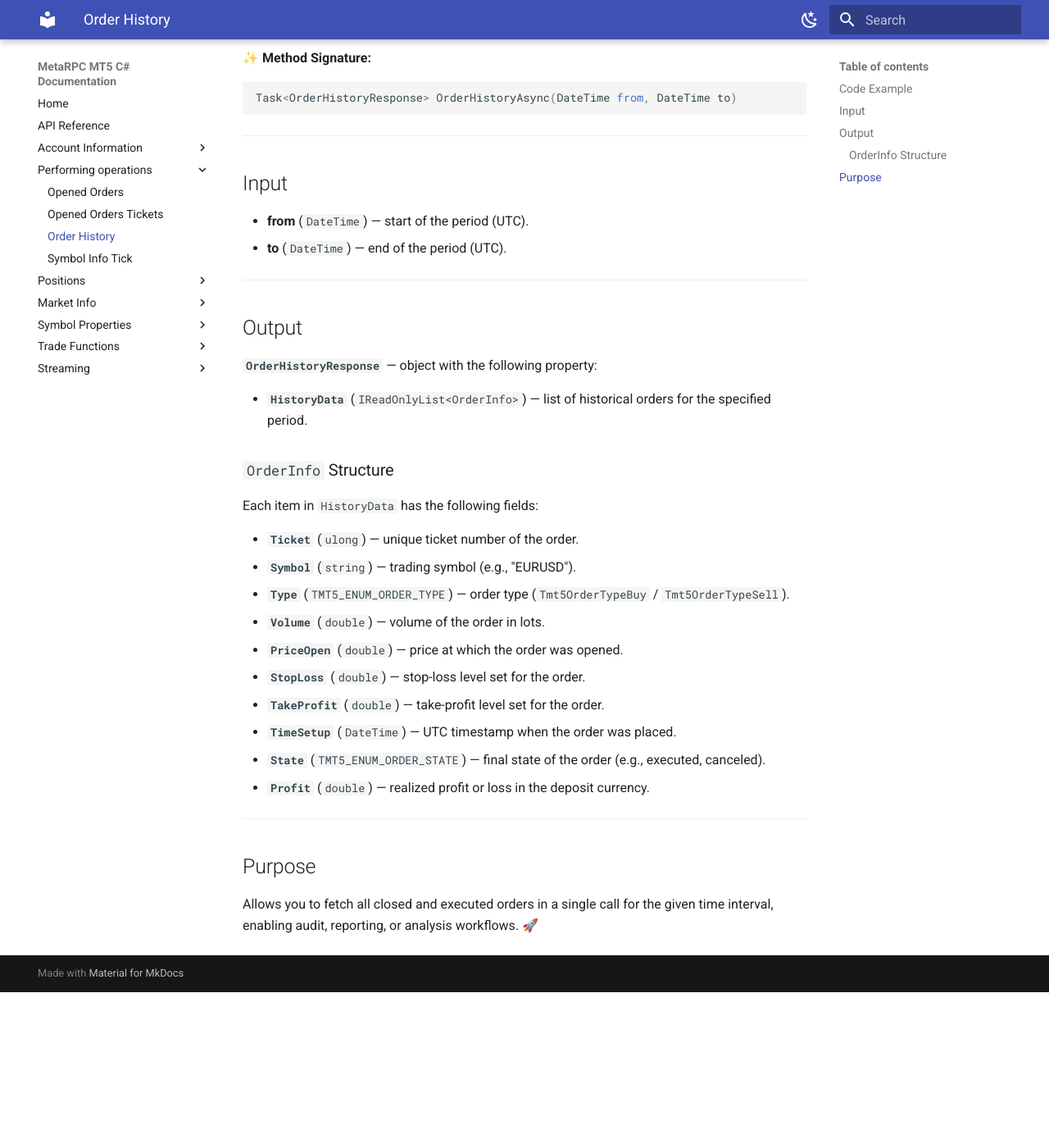
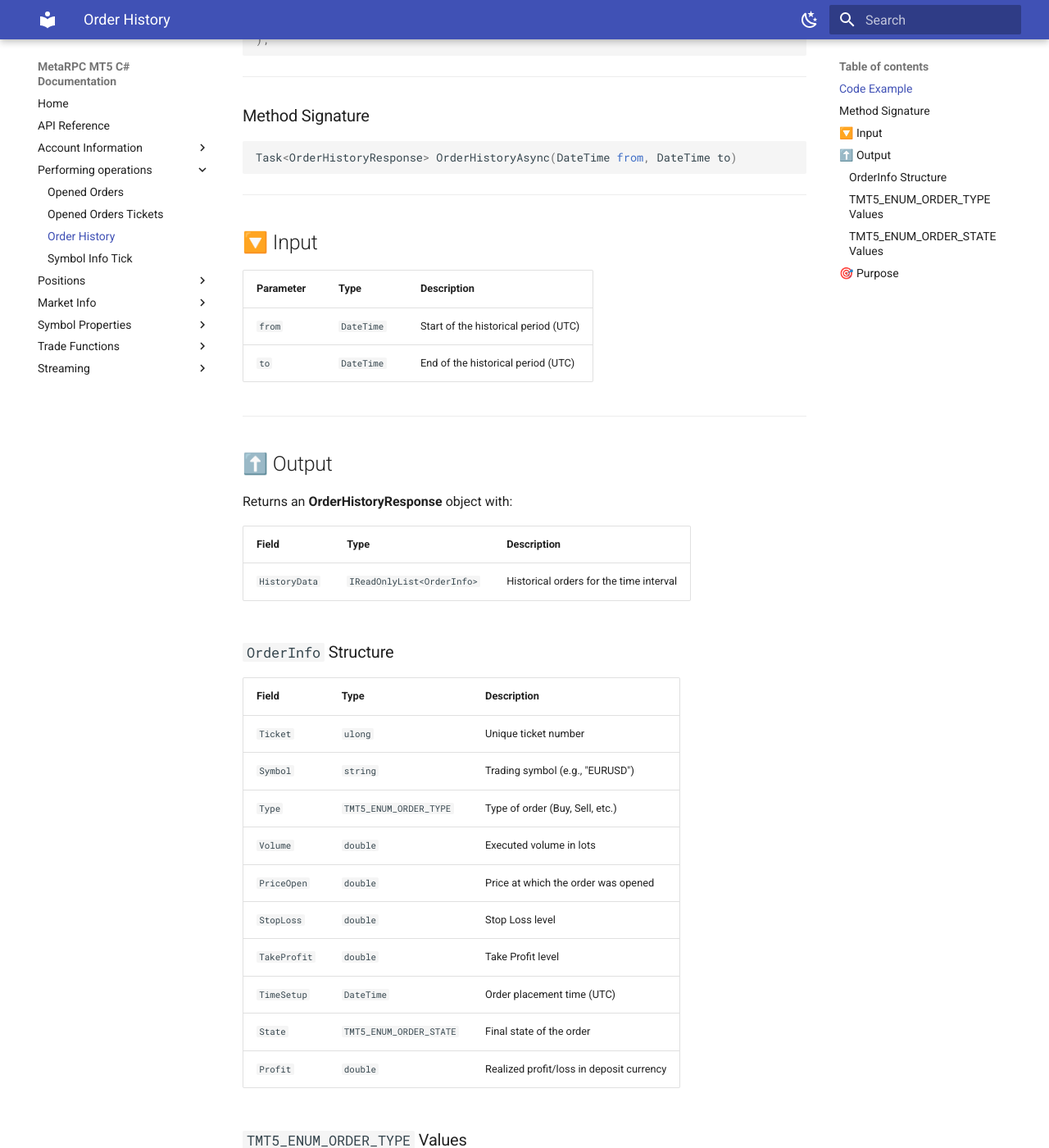
Before and after one commit to MetaRPC/CSharpMT5, an MkDocs documentation site: the page built from docs/orders/OrderHistory.md, in a window 1280 px wide and 1400 px high, scrolled down 440 px. Shown: the whole window at 82% size. Built offline with MkDocs 1.6.1 and Material for MkDocs 9.7.7, drawn with Linux system fonts in a browser that asks for light colours; before the commit the page ends 1650 px from its top, so only the background shows below that; some of the changed text lies outside the part shown.

Commit message:
Update OrderHistory.md

````diff
--- a/docs/orders/OrderHistory.md
+++ b/docs/orders/OrderHistory.md
@@ -1,7 +1,9 @@
 # Getting Order History
 
-> **Request:** list of historical orders from MT5 for a given time range.
+> **Request:** list of historical orders from MT5 for a given time range
 > Fetch all closed and executed orders in the specified time window.
+
+---
 
 ### Code Example
 
@@ -16,7 +18,9 @@ _logger.LogInformation(
 );
 ```
 
-✨ **Method Signature:**
+---
+
+### Method Signature
 
 ```csharp
 Task<OrderHistoryResponse> OrderHistoryAsync(DateTime from, DateTime to)
@@ -24,36 +28,71 @@ Task<OrderHistoryResponse> OrderHistoryAsync(DateTime from, DateTime to)
 
 ---
 
-## Input
+## 🔽 Input
 
-* **from** (`DateTime`) — start of the period (UTC).
-* **to** (`DateTime`) — end of the period (UTC).
+| Parameter | Type       | Description                          |
+| --------- | ---------- | ------------------------------------ |
+| `from`    | `DateTime` | Start of the historical period (UTC) |
+| `to`      | `DateTime` | End of the historical period (UTC)   |
 
 ---
 
-## Output
+## ⬆️ Output
 
-**`OrderHistoryResponse`** — object with the following property:
+Returns an **OrderHistoryResponse** object with:
 
-* **`HistoryData`** (`IReadOnlyList<OrderInfo>`) — list of historical orders for the specified period.
+| Field         | Type                       | Description                             |
+| ------------- | -------------------------- | --------------------------------------- |
+| `HistoryData` | `IReadOnlyList<OrderInfo>` | Historical orders for the time interval |
 
 ### `OrderInfo` Structure
 
-Each item in `HistoryData` has the following fields:
+| Field        | Type                    | Description                              |
+| ------------ | ----------------------- | ---------------------------------------- |
+| `Ticket`     | `ulong`                 | Unique ticket number                     |
+| `Symbol`     | `string`                | Trading symbol (e.g., "EURUSD")          |
+| `Type`       | `TMT5_ENUM_ORDER_TYPE`  | Type of order (Buy, Sell, etc.)          |
+| `Volume`     | `double`                | Executed volume in lots                  |
+| `PriceOpen`  | `double`                | Price at which the order was opened      |
+| `StopLoss`   | `double`                | Stop Loss level                          |
+| `TakeProfit` | `double`                | Take Profit level                        |
+| `TimeSetup`  | `DateTime`              | Order placement time (UTC)               |
+| `State`      | `TMT5_ENUM_ORDER_STATE` | Final state of the order                 |
+| `Profit`     | `double`                | Realized profit/loss in deposit currency |
 
-* **`Ticket`** (`ulong`) — unique ticket number of the order.
-* **`Symbol`** (`string`) — trading symbol (e.g., "EURUSD").
-* **`Type`** (`TMT5_ENUM_ORDER_TYPE`) — order type (`Tmt5OrderTypeBuy` / `Tmt5OrderTypeSell`).
-* **`Volume`** (`double`) — volume of the order in lots.
-* **`PriceOpen`** (`double`) — price at which the order was opened.
-* **`StopLoss`** (`double`) — stop-loss level set for the order.
-* **`TakeProfit`** (`double`) — take-profit level set for the order.
-* **`TimeSetup`** (`DateTime`) — UTC timestamp when the order was placed.
-* **`State`** (`TMT5_ENUM_ORDER_STATE`) — final state of the order (e.g., executed, canceled).
-* **`Profit`** (`double`) — realized profit or loss in the deposit currency.
+### `TMT5_ENUM_ORDER_TYPE` Values
+
+| Value                        | Description             |
+| ---------------------------- | ----------------------- |
+| `Tmt5OrderTypeBuy`           | Market Buy              |
+| `Tmt5OrderTypeSell`          | Market Sell             |
+| `Tmt5OrderTypeBuyLimit`      | Pending Buy Limit       |
+| `Tmt5OrderTypeSellLimit`     | Pending Sell Limit      |
+| `Tmt5OrderTypeBuyStop`       | Pending Buy Stop        |
+| `Tmt5OrderTypeSellStop`      | Pending Sell Stop       |
+| `Tmt5OrderTypeBuyStopLimit`  | Pending Buy Stop Limit  |
+| `Tmt5OrderTypeSellStopLimit` | Pending Sell Stop Limit |
+
+### `TMT5_ENUM_ORDER_STATE` Values
+
+| Value                     | Description    |
+| ------------------------- | -------------- |
+| `Tmt5OrderStatePlaced`    | Order placed   |
+| `Tmt5OrderStateExecuted`  | Order executed |
+| `Tmt5OrderStateCancelled` | Order canceled |
+| `Tmt5OrderStateRejected`  | Order rejected |
+| `Tmt5OrderStateExpired`   | Order expired  |
 
 ---
 
-## Purpose
+## 🎯 Purpose
 
-Allows you to fetch all closed and executed orders in a single call for the given time interval, enabling audit, reporting, or analysis workflows. 🚀
+Use this method to retrieve all **historical closed orders** within a specific date range.
+
+It is ideal for:
+
+* Trade history review and auditing
+* Generating reports
+* Performance and strategy analysis
+
+Provides full detail per order in a single call.
````
